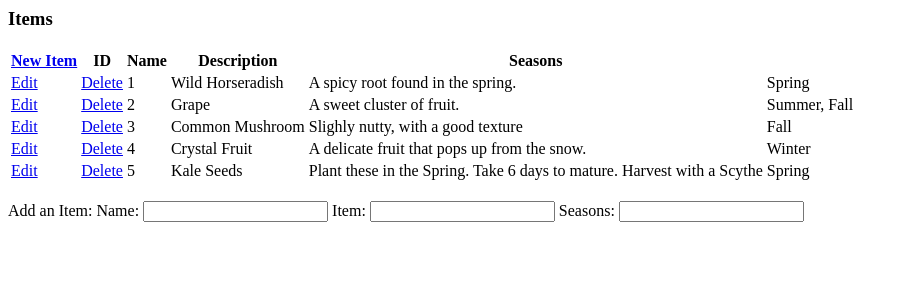
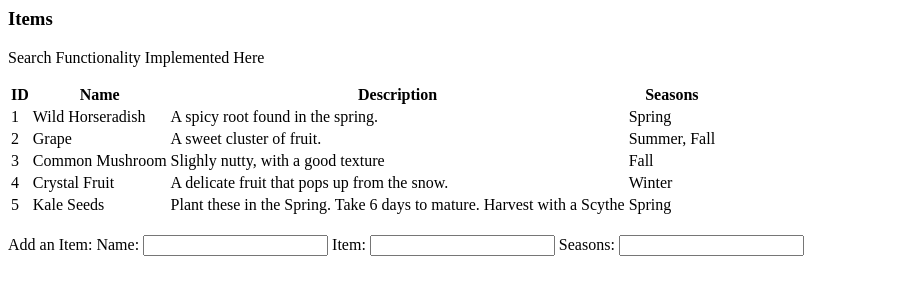
Before and after one commit to alexandrafren/cs340_portfolio, a Flask app: page /items in a window 1280 px wide. Shown: the top 300 px of the page, without its empty margins (0-907 px from the left). Run offline with Flask 2, Linux system fonts and the light colour scheme.

Commit message:
Update items.html

```diff
--- a/templates/items.html
+++ b/templates/items.html
@@ -1,49 +1,40 @@
 <h3>Items</h3>
 {% extends "navbar.html" %}
 {% block content %}
+
+<p> Search Functionality Implemented Here </p>
     <table>
         <tr>
-            <th><a href="#">New Item</a></th>
             <th>ID</th>
             <th>Name</th>
             <th>Description</th>
             <th>Seasons</th>
         </tr>
         <tr>
-            <td><a href="#">Edit</a></td>
-            <td><a href="#">Delete</a></td>
             <td>1</td>
             <td>Wild Horseradish</td>
             <td>A spicy root found in the spring.</td>
             <td>Spring</td>
         </tr>
         <tr>
-            <td><a href="#">Edit</a></td>
-            <td><a href="#">Delete</a></td>
             <td>2</td>
             <td>Grape</td>
             <td>A sweet cluster of fruit.</td>
             <td>Summer, Fall</td>
         </tr>
         <tr>
-            <td><a href="#">Edit</a></td>
-            <td><a href="#">Delete</a></td>
             <td>3</td>
             <td>Common Mushroom</td>
             <td>Slighly nutty, with a good texture</td>
             <td>Fall</td>
         </tr>
         <tr>
-            <td><a href="#">Edit</a></td>
-            <td><a href="#">Delete</a></td>
             <td>4</td>
             <td>Crystal Fruit</td>
             <td>A delicate fruit that pops up from the snow.</td>
             <td>Winter</td>
         </tr>
         <tr>
-            <td><a href="#">Edit</a></td>
-            <td><a href="#">Delete</a></td>
             <td>5</td>
             <td>Kale Seeds</td>
             <td>Plant these in the Spring. Take 6 days to mature. Harvest with a Scythe</td>
```
